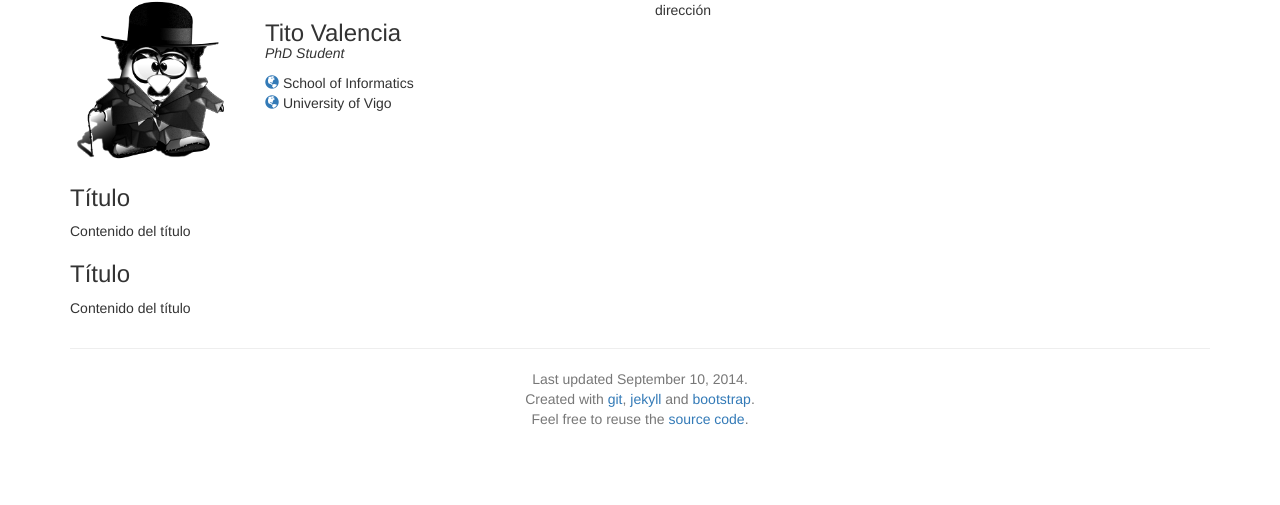
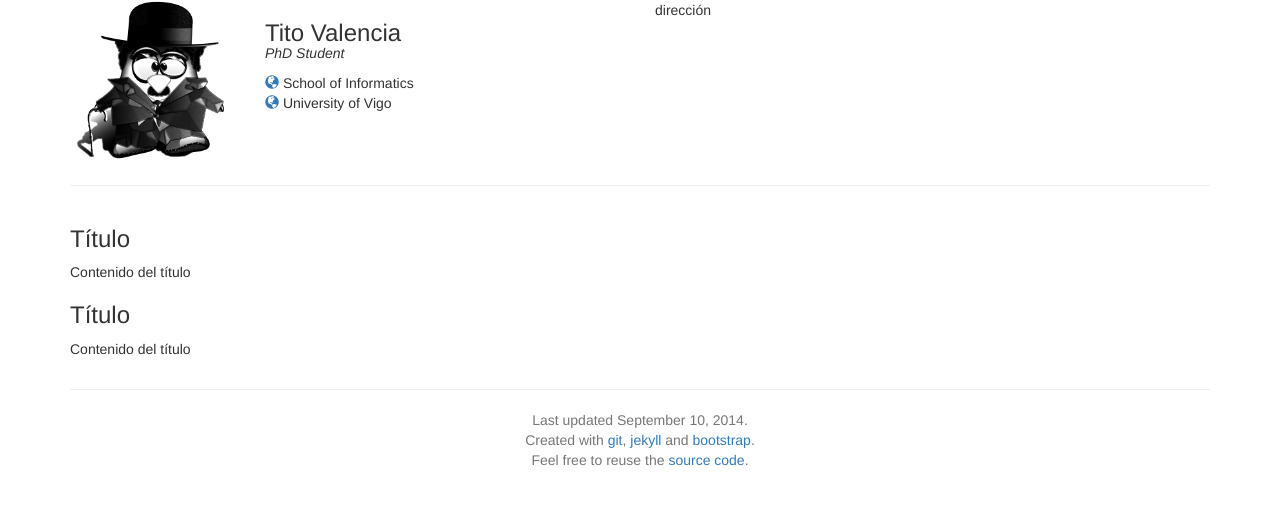
Before and after one commit to tvalreq/tvalreq.github.com, a Jekyll site: the page built from index.html, in a window 1280 px wide. Shown: the top 505 px of the page. Built offline with Jekyll 4.4.1, drawn with Linux system fonts in a browser that asks for light colours; nearby versions of some CDN libraries.

Commit message:
dsavgdgvf

```diff
--- a/_layouts/default.html
+++ b/_layouts/default.html
@@ -29,7 +29,8 @@
 
         <!-- Add your site or application content here -->
         <div class="container">
-            <header class="row vcard">
+            <header class="vcard">
+                <div class="row">
                     <div class="col-sm-2">
                         <!--<img class="ratio img-responsive img-circle photo" src="http://api.randomuser.me/portraits/med/men/71.jpg" title="Tito Valencia"></img>-->
                         <!--<img class="ratio img-responsive img-circle photo" src="http://tux.crystalxp.net/png/asher-neo-tuxg2-8612.png" title="Tito Valencia"></img>-->
@@ -53,6 +54,7 @@
                     </div>
                     <div class="col-sm-6">
                         <p>dirección</p>
+                    </div>
                 </div>
                 <hr/>
             </header>
```
Lines whose indentation alone changed are shown as unchanged.
